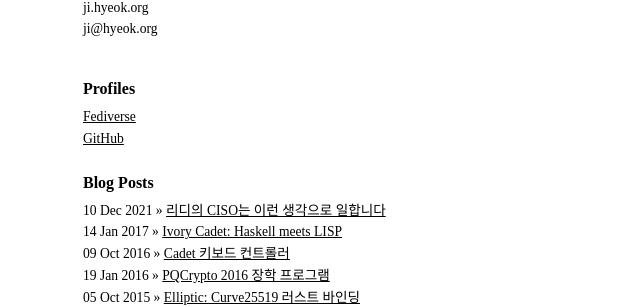
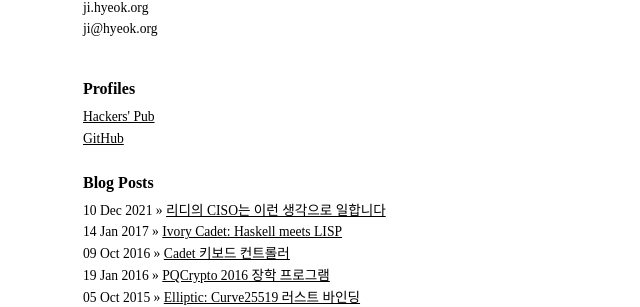
Before and after one commit to limeburst/limeburst.github.io, a Jekyll site: the page built from index.html, in a window 1280 px wide. Shown: the part 260-567 px from the top of the page, without its empty margins (317-957 px from the left). Built offline with Jekyll 4.4.1, drawn with Linux system fonts in a browser that asks for light colours.

Commit message:
Update link text for Hackers' Pub

```diff
--- a/index.html
+++ b/index.html
@@ -20,7 +20,7 @@ title: Jihyeok Seo
 <div class="content">
   <h2>Profiles</h2>
   <ul>
-    <li><a href="https://hackers.pub/@jihyeok" rel="me">Fediverse</a></li>
+    <li><a href="https://hackers.pub/@jihyeok" rel="me">Hackers' Pub</a></li>
     <li><a href="https://github.com/limeburst">GitHub</a></li>
   </ul>
 
```
